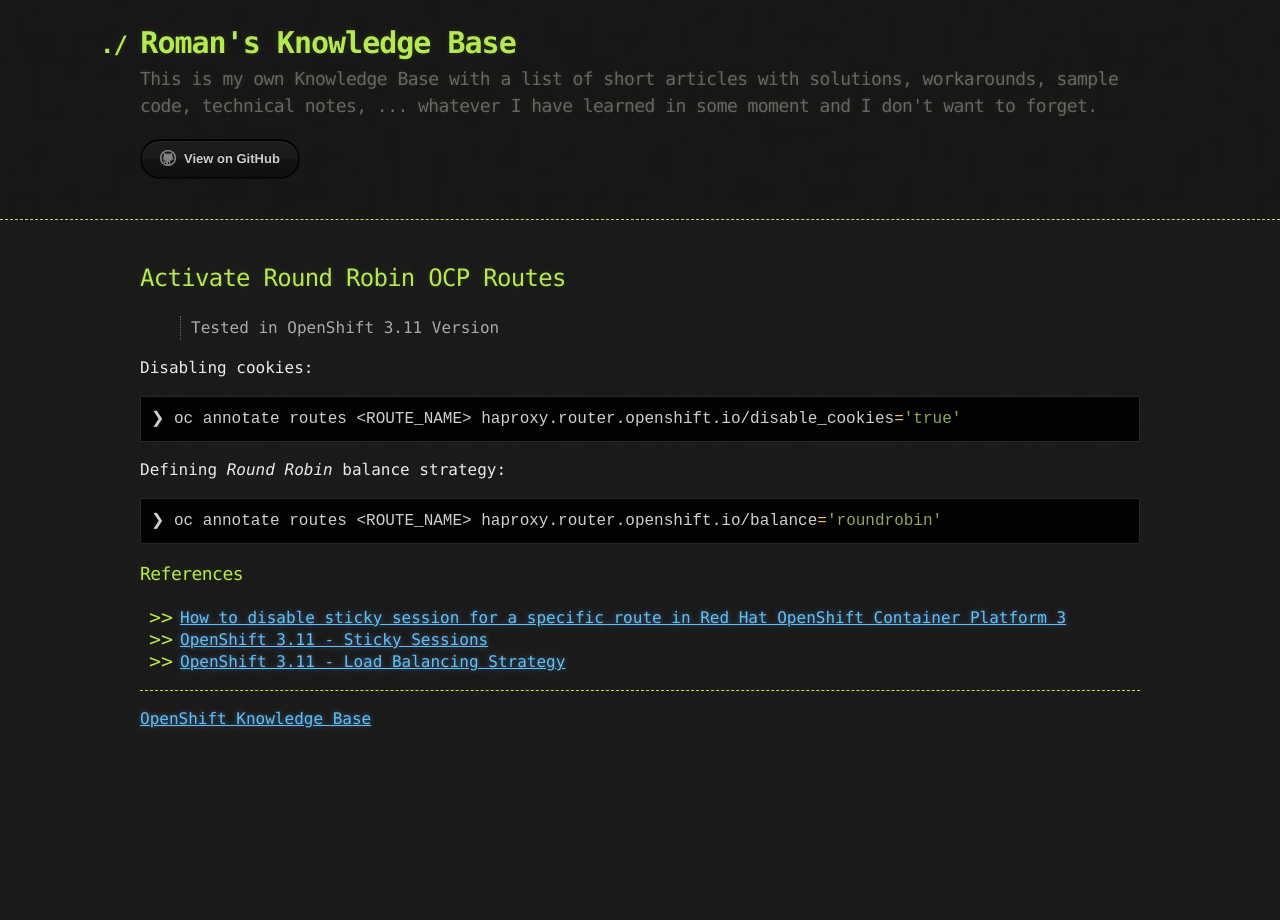
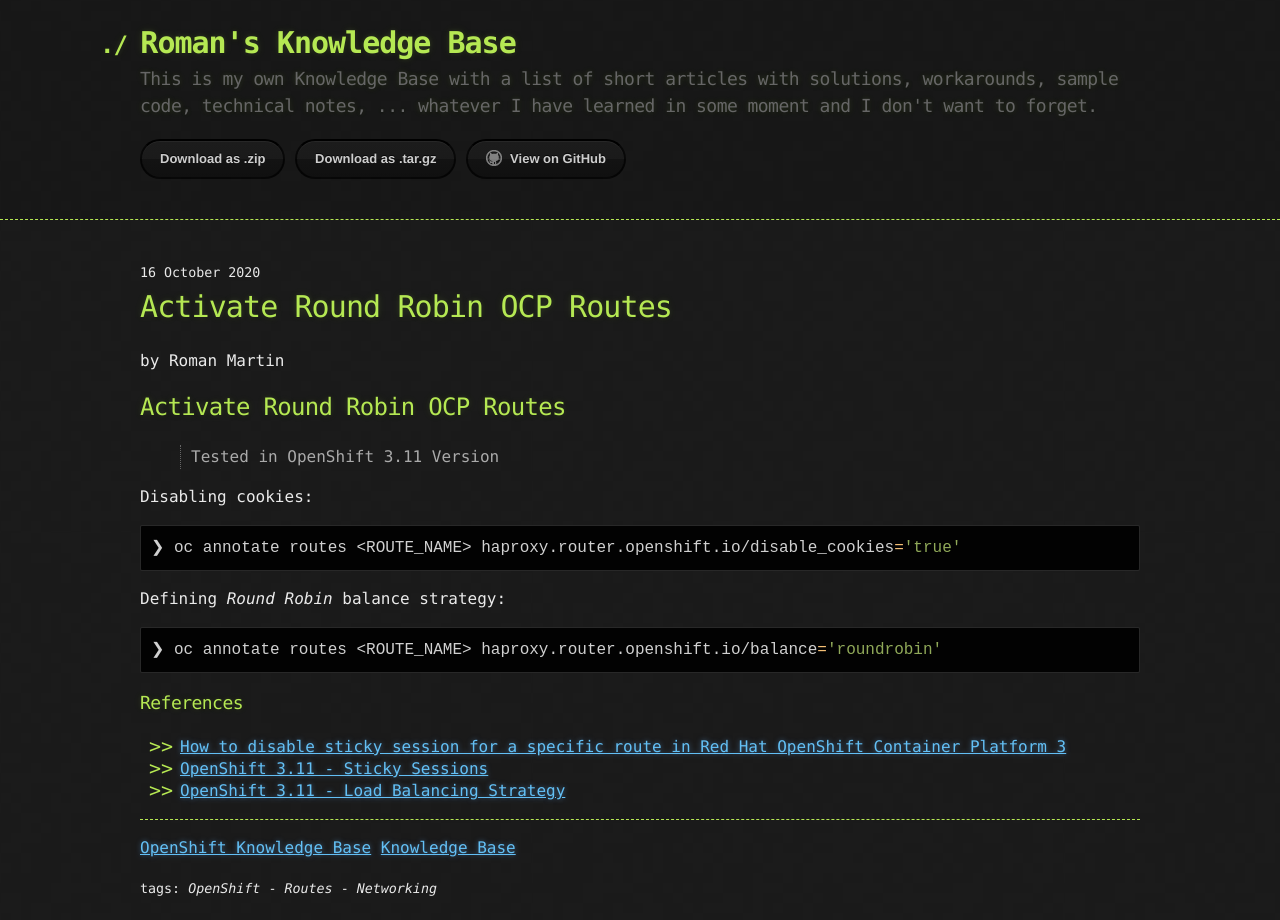
Before and after one commit to rmarting/knowledge-base, a Jekyll site: the page built from openshift/round-robin-route.md, in a window 1280 px wide. Built offline with Jekyll 4.4.1, drawn with Linux system fonts in a browser that asks for light colours; our own code applies the rules of GitHub Pages for plain Markdown files.

Commit message:
:memo: Adapted new structure and navigation

```diff
--- a/_config.yml
+++ b/_config.yml
@@ -5,9 +5,14 @@ description: >-
   with solutions, workarounds, sample code, technical notes, ...
   whatever I have learned in some moment and I don't want to forget.
 baseurl: "/knowledge-base"
-url: "https://kb.jromanmartin.io"
+url: "https://blog.jromanmartin.io"
+author: Roman Martin
+
 twitter_username: jromanmartin
-github_username:  rmarting
+github_username: rmarting
+
+google_analytics: UA-179063099-2
+show_downloads: true
 
 # Build settings
 markdown: kramdown
--- a/openshift/round-robin-route.md
+++ b/openshift/round-robin-route.md
@@ -1,5 +1,10 @@
 ---
-layout: default
+layout: post
+date: 2020-10-16
+tags:
+- OpenShift
+- Routes
+- Networking
 ---
 
 ## Activate Round Robin OCP Routes
@@ -28,4 +33,5 @@ Defining *Round Robin* balance strategy:
 
 * * *
 
-[OpenShift Knowledge Base](/openshift)
+[OpenShift Knowledge Base](./)
+[Knowledge Base](../)
```
Also changed, not shown: index.md (+1 -1 lines), openshift/index.md (+2 -1 lines), openshift/pulling-images-redhat-registry.md (added, +53 -0 lines).
